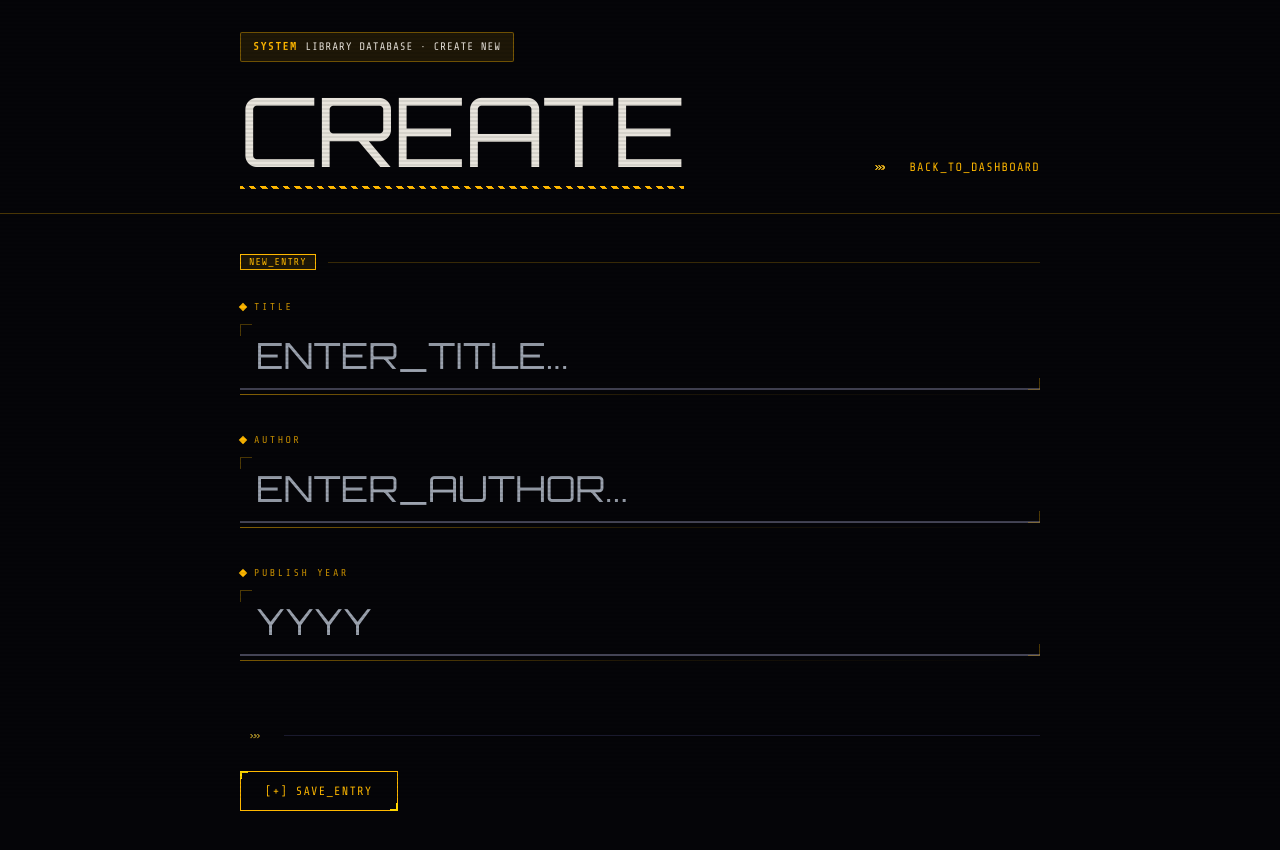
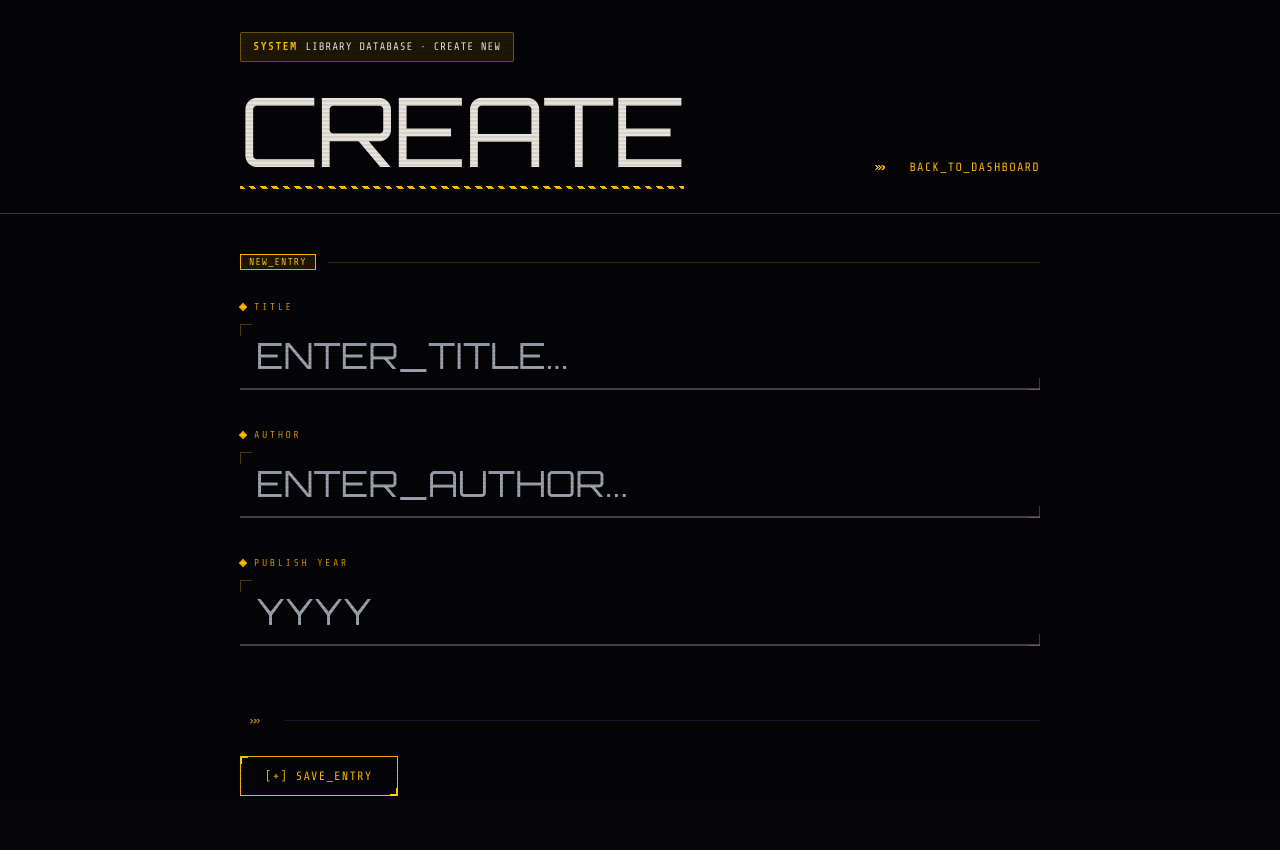
Before and after one commit to Silaenn/CRUD-with-express-and-mongodb, a React (Vite) app in the folder frontend/: page /books/create in a window 1280 px wide. Built offline with nearby package versions, Linux system fonts and the light colour scheme.

Commit message:
feat(CreateBooks): remove bottom scan line from InputField component
- Deleted the bottom scan line div from the InputField component in CreateBooks page
- This change simplifies the input field design by removing the gradient scan line at the bottom

```diff
--- a/frontend/src/pages/CreateBooks.jsx
+++ b/frontend/src/pages/CreateBooks.jsx
@@ -44,8 +44,6 @@ export const InputField = ({
       />
     </div>
 
-    {/* Bottom scan line */}
-    <div className="h-[1px] w-full mt-1 bg-gradient-to-r from-hud/50 via-hud/10 to-transparent" />
   </div>
 );
 
```
